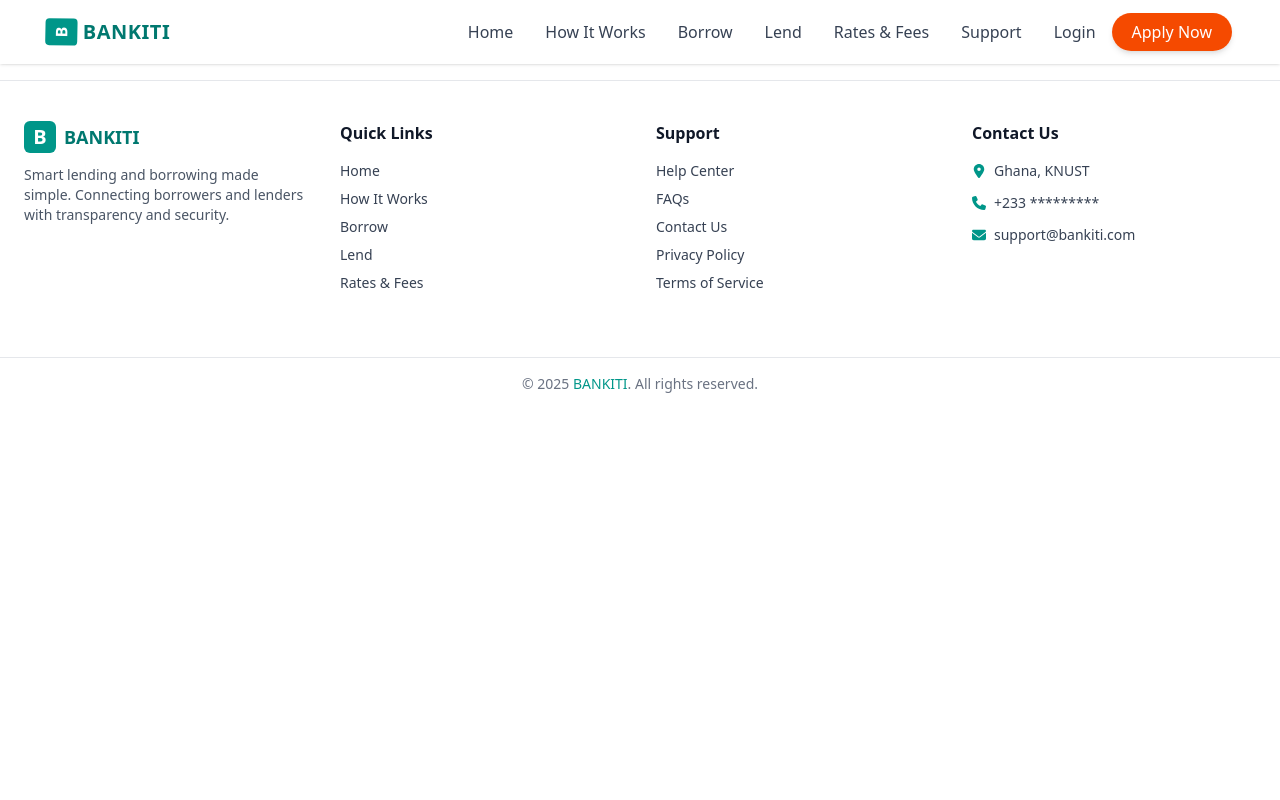
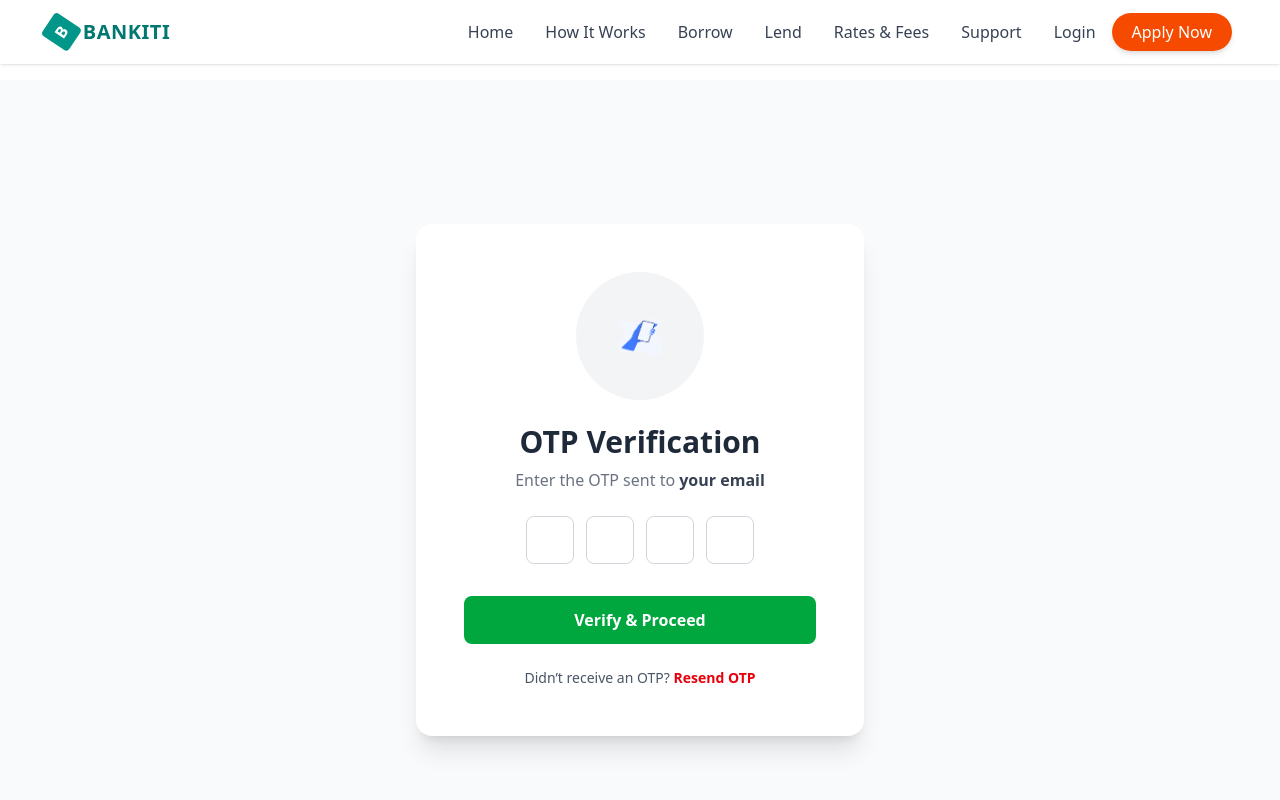
Before and after one commit to BANKITI/Finance-app-frontend-, a React (Vite) app in the folder finance-app/: page /account in a window 1280 px wide. Shown: the top 800 px of the page. Built offline with nearby package versions, Linux system fonts and the light colour scheme.

Commit message:
first commit

```diff
--- a/finance-app/src/App.tsx
+++ b/finance-app/src/App.tsx
@@ -13,6 +13,9 @@ import Footer from "./pages/Footer";
 import Signup from "./pages/Signup";
 import Info from "./pages/Info";
 import Submit from "./pages/Submit";
+import Account from "./pages/Account";
+import Verification from "./pages/Verification";
+import Application from "./pages/Application"
 function App() {
   return (
     <Router>
@@ -30,6 +33,9 @@ function App() {
           <Route path="/info" element={<Info/>}/>
           <Route path = "/submit" element={<Submit/>}/>
           <Route path="/apply" element={<Apply />} />
+          <Route path="/account" element={<Account/>}/>
+          <Route path="/verification" element={<Verification/>}/>
+          <Route path="/application" element={<Application/>}/>
         </Routes>
       </div>
       <Footer/>
--- /dev/null
+++ b/finance-app/src/pages/Account.tsx
@@ -0,0 +1,131 @@
+import React, { useState, useRef } from "react";
+import { useNavigate } from "react-router-dom";
+
+const Account: React.FC = () => {
+  const [otp, setOtp] = useState<string[]>(["", "", "", ""]);
+  const inputRefs = useRef<(HTMLInputElement | null)[]>([]);
+  const navigate = useNavigate();
+
+  // Handle input change and auto-focus next field
+  const handleChange = (value: string, index: number) => {
+    if (!/^[0-9]?$/.test(value)) return; // ✅ Only digits 0–9 allowed
+    const newOtp = [...otp];
+    newOtp[index] = value;
+    setOtp(newOtp);
+
+    // ✅ Auto-focus next input
+    if (value && index < inputRefs.current.length - 1) {
+      inputRefs.current[index + 1]?.focus();
+    }
+
+    // ✅ Auto-submit when all digits are filled
+    if (newOtp.every((digit) => digit !== "")) {
+      handleVerifyAuto(newOtp);
+    }
+  };
+
+  // Handle backspace to go to previous field
+  const handleKeyDown = (
+    e: React.KeyboardEvent<HTMLInputElement>,
+    index: number
+  ) => {
+    if (e.key === "Backspace" && !otp[index] && index > 0) {
+      inputRefs.current[index - 1]?.focus();
+    }
+  };
+
+  // Manual Verify button
+  const handleVerify = (e: React.FormEvent) => {
+    e.preventDefault();
+    const enteredOtp = otp.join("");
+    if (/^[0-9]{4}$/.test(enteredOtp)) {
+      navigate("/verification"); // Go to next page if OTP is valid
+    } else {
+      alert("Please enter a valid 4-digit OTP.");
+    }
+  };
+
+  // Auto verify when all fields are filled
+  const handleVerifyAuto = (newOtp: string[]) => {
+    const enteredOtp = newOtp.join("");
+    if (/^[0-9]{4}$/.test(enteredOtp)) {
+      navigate("/verification");
+    }
+  };
+
+  // Resend OTP button (ready for backend)
+  const handleResend = () => {
+    console.log("Resending OTP...");
+    alert("A new OTP has been sent to your phone.");
+  };
+
+  return (
+    <div className="flex justify-center items-center min-h-screen bg-gray-50 px-4">
+      <div className="bg-white shadow-xl rounded-2xl p-8 md:p-12 w-full max-w-md text-center">
+        {/* Placeholder for Image */}
+        <div className="flex justify-center mb-6">
+          <div className="w-32 h-32 bg-gray-100 rounded-full flex items-center justify-center">
+            {/* Replace this with your SVG or illustration */}
+            <img
+              src="./account.png"
+              alt="account verification"
+              className="w-16 h-16 object-contain"
+            />
+          </div>
+        </div>
+
+        {/* Heading */}
+        <h1 className="text-2xl md:text-3xl font-bold text-gray-800 mb-2">
+          OTP Verification
+        </h1>
+        <p className="text-gray-500 mb-6">
+          Enter the OTP sent to{" "}
+          <span className="font-semibold text-gray-700">your email</span>
+        </p>
+
+        {/* OTP Inputs */}
+        <form onSubmit={handleVerify}>
+          <div className="flex justify-center gap-3 mb-8">
+            {otp.map((digit, i) => (
+              <input
+                key={i}
+                type="text"
+                value={digit}
+                maxLength={1}
+                inputMode="numeric"
+                className="w-12 h-12 text-center text-lg border border-gray-300 rounded-lg focus:ring-2 focus:ring-teal-600 focus:border-teal-600 outline-none"
+                onChange={(e) => handleChange(e.target.value, i)}
+                onKeyDown={(e) => handleKeyDown(e, i)}
+                ref={(el) => {
+                  inputRefs.current[i] = el as HTMLInputElement | null;
+                }}
+              />
+            ))}
+          </div>
+
+          {/* Verify Button */}
+          <button
+            type="submit"
+            className="w-full py-3 bg-green-600 text-white rounded-lg font-semibold hover:bg-green-700 transition"
+          >
+            Verify & Proceed
+          </button>
+        </form>
+
+        {/* Resend Section */}
+        <div className="mt-6 text-sm text-gray-600">
+          Didn’t receive an OTP?{" "}
+          <button
+            onClick={handleResend}
+            className="text-red-600 font-semibold hover:underline"
+            type="button"
+          >
+            Resend OTP
+          </button>
+        </div>
+      </div>
+    </div>
+  );
+};
+
+export default Account;
--- /dev/null
+++ b/finance-app/src/pages/Application.tsx
@@ -0,0 +1,52 @@
+import React from "react";
+import { useNavigate } from "react-router-dom";
+import { FaClock } from "react-icons/fa";
+
+const Application: React.FC = () => {
+  const navigate = useNavigate();
+
+  const handleNavigateHome = () => {
+    navigate("/"); // redirect to home page
+  };
+
+  return (
+    <div className="min-h-screen flex flex-col items-center justify-center bg-gray-50 px-4">
+      {/* Main Card */}
+      <div className="bg-white shadow-lg rounded-3xl p-8 md:p-12 w-full max-w-lg text-center border border-gray-100">
+
+        {/* Icon Section */}
+        <div className="flex justify-center mb-6">
+          <div className="w-24 h-24 bg-blue-50 rounded-full flex items-center justify-center">
+            <FaClock className="text-blue-500 text-6xl" />
+          </div>
+        </div>
+
+        {/* Title */}
+        <h1 className="text-2xl md:text-3xl font-extrabold text-gray-900 mb-4">
+          APPLICATION UNDER REVIEW
+        </h1>
+
+        {/* Message */}
+        <p className="text-gray-600 text-sm md:text-base leading-relaxed mb-8">
+          Your application has been received and is currently being reviewed.
+          You will be notified once a decision has been made.
+        </p>
+
+        {/* Button */}
+        <button
+          onClick={handleNavigateHome}
+          className="inline-flex items-center justify-center gap-2 bg-green-600 hover:bg-green-700 text-white font-semibold px-6 py-3 rounded-lg shadow-md transition duration-300 ease-in-out w-full md:w-auto"
+        >
+          View Other Pages
+        </button>
+      </div>
+
+      {/* Optional footer text */}
+      <p className="mt-6 text-gray-400 text-xs md:text-sm">
+        © {new Date().getFullYear()} BANKITI — All Rights Reserved
+      </p>
+    </div>
+  );
+};
+
+export default Application;
--- a/finance-app/src/pages/How.tsx
+++ b/finance-app/src/pages/How.tsx
@@ -165,7 +165,7 @@ const How = () => {
         transition={{ duration: 0.5 }}
       >
         <a
-          href="/apply"
+          href="/login"
           className="inline-block bg-teal-600 hover:bg-teal-700 text-white font-semibold px-8 py-3 rounded-full shadow-md transition duration-300"
         >
           Get Started
--- a/finance-app/src/pages/Login.tsx
+++ b/finance-app/src/pages/Login.tsx
@@ -1,11 +1,18 @@
 import React, { useState } from "react";
-import { Link } from "react-router-dom";
+import { Link, useNavigate } from "react-router-dom";
 import { FaEye, FaEyeSlash } from "react-icons/fa";
 
 const Login: React.FC = () => {
   const [showPassword, setShowPassword] = useState(false);
+  const navigate = useNavigate();
 
   const togglePassword = () => setShowPassword(!showPassword);
+
+  const handleLogin = (e: React.FormEvent) => {
+    e.preventDefault();
+    // Here you can later add backend login verification logic
+    navigate("/"); // redirects to home page
+  };
 
   return (
     <div className="flex justify-center items-center min-h-screen bg-gray-50 px-4">
@@ -32,7 +39,7 @@ const Login: React.FC = () => {
         </div>
 
         {/* Form */}
-        <form className="space-y-4">
+        <form className="space-y-4" onSubmit={handleLogin}>
           <div>
             <label className="block text-sm font-semibold mb-1">Email</label>
             <input
--- a/finance-app/src/pages/Signup.tsx
+++ b/finance-app/src/pages/Signup.tsx
@@ -12,7 +12,7 @@ const Signup: React.FC = () => {
   const handleSubmit = (e: React.FormEvent) => {
     e.preventDefault();
     if (isLogin) navigate("/dashboard");
-    else navigate("/apply");
+    else navigate("/account");
   };
 
   return (
--- a/finance-app/src/pages/Submit.tsx
+++ b/finance-app/src/pages/Submit.tsx
@@ -29,7 +29,7 @@ const Submit: React.FC = () => {
 
     // Simulate API submission delay
     setTimeout(() => {
-      navigate("/dashboard");
+      navigate("/application");
     }, 2000);
   };
 
--- /dev/null
+++ b/finance-app/src/pages/Verification.tsx
@@ -0,0 +1,49 @@
+import React from "react";
+import { FaCheckCircle } from "react-icons/fa";
+import { useNavigate } from "react-router-dom";
+
+const Verification: React.FC = () => {
+  const navigate = useNavigate();
+
+  // Handle navigation to home/dashboard
+  const handleGoHome = () => {
+    navigate("/"); // redirects to home page
+  };
+
+  return (
+    <div className="min-h-screen flex flex-col items-center justify-center bg-gray-50 px-4">
+      {/* Container Card */}
+      <div className="bg-white shadow-lg rounded-3xl p-8 md:p-12 text-center w-full max-w-lg">
+
+        {/* Placeholder for Illustration */}
+        <div className="flex justify-center mb-6">
+          <div className="w-24 h-24 bg-gray-100 rounded-full flex items-center justify-center">
+            <FaCheckCircle className="text-blue-500 text-6xl" />
+          </div>
+        </div>
+
+        {/* Title */}
+        <h1 className="text-2xl md:text-3xl font-bold text-blue-600 mb-2">
+          Congratulations
+        </h1>
+
+        {/* Subtitle */}
+        <p className="text-gray-600 text-sm md:text-base leading-relaxed">
+          You have successfully created your secured account.
+        </p>
+
+        {/* CTA Button */}
+        <div className="mt-8">
+          <button
+            onClick={handleGoHome}
+            className="w-full md:w-auto px-6 py-3 bg-green-600 text-white font-semibold rounded-lg shadow hover:bg-green-700 transition duration-300"
+          >
+            Go to Dashboard
+          </button>
+        </div>
+      </div>
+    </div>
+  );
+};
+
+export default Verification;
```
Also changed, not shown: finance-app/public/account.png (added), finance-app/public/verification.png (added).
